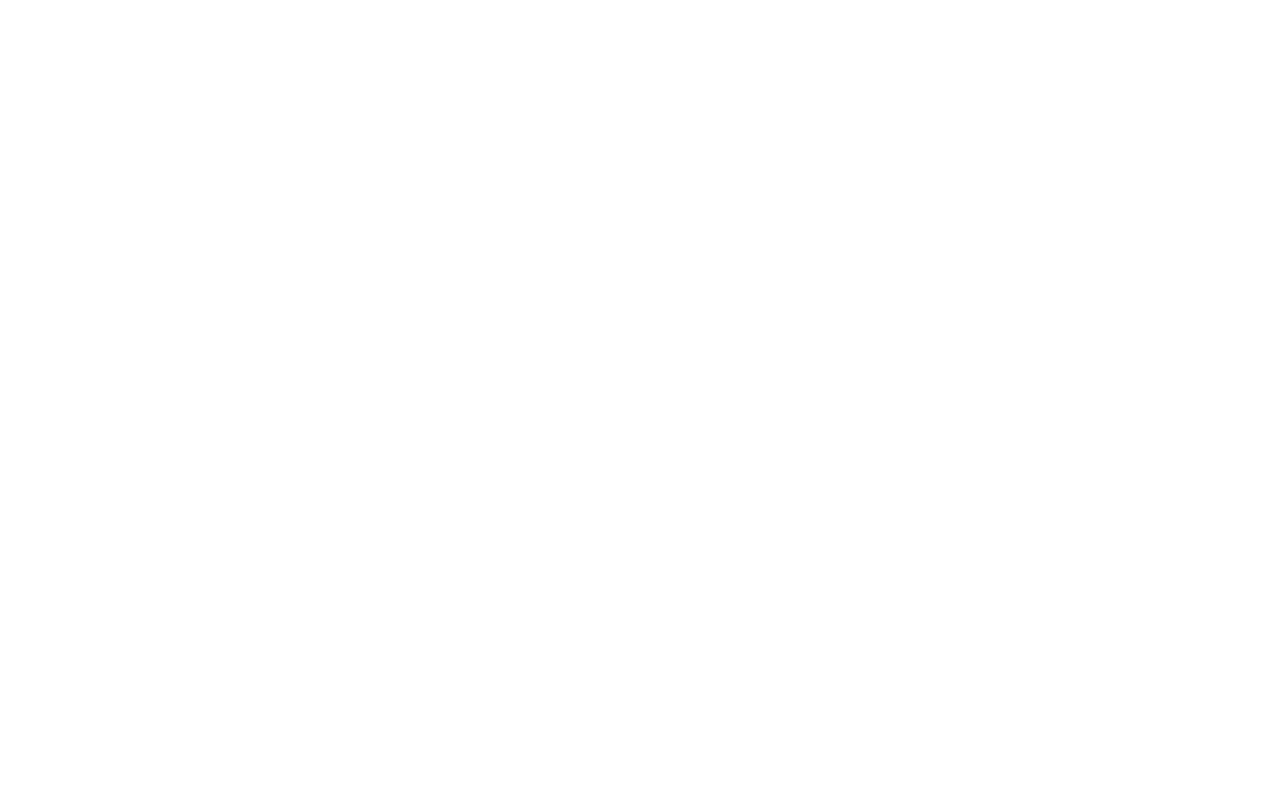
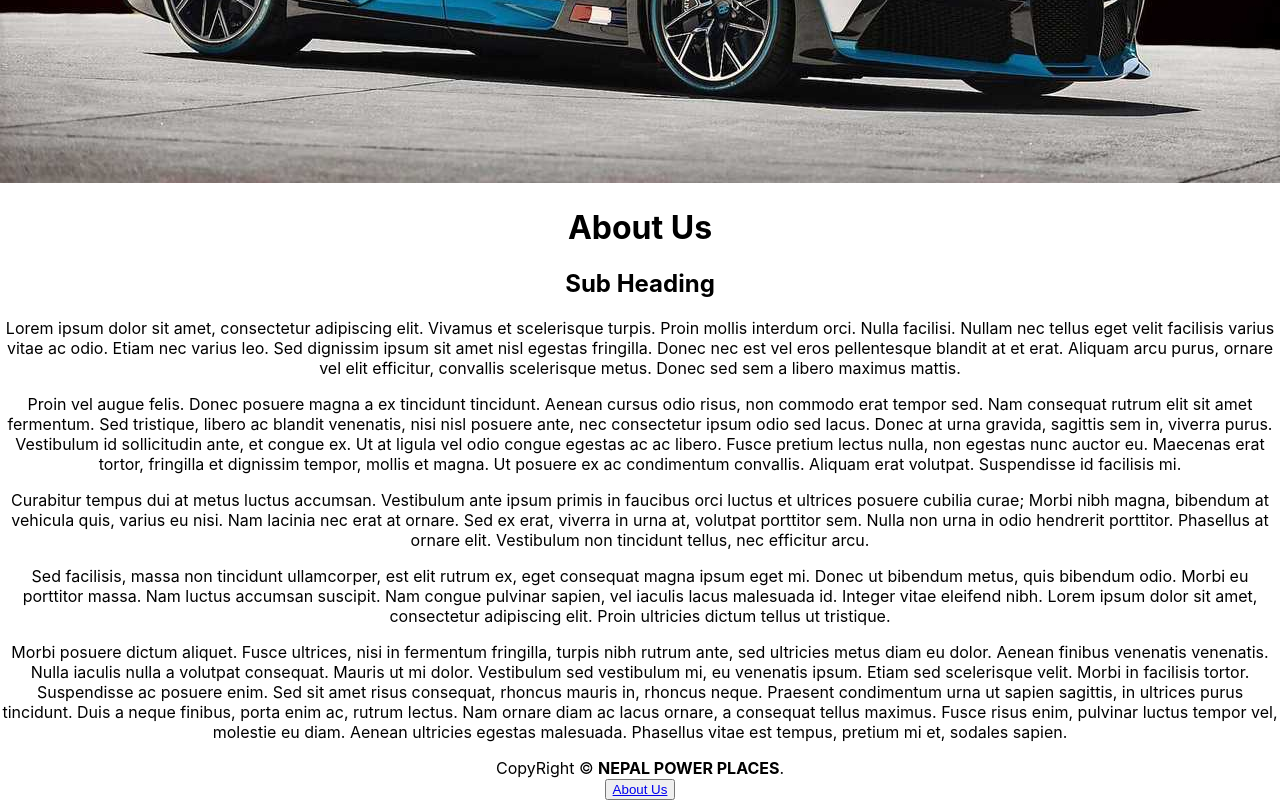
Before and after one commit to Abhaya47/powerplaces_react, a React (Create React App) app: page /aboutus in a window 1280 px wide. Before the commit this address had no page. Shown: the part 619-1419 px from the top of the page. Before the commit the page ends 800 px from the top, so only its background shows below. Built offline with nearby package versions, Linux system fonts and the light colour scheme.

Commit message:
started about me and footer also changed route structure

```diff
--- a/src/App.js
+++ b/src/App.js
@@ -3,6 +3,7 @@
 import Layout from './components/Layout/Layout';
 import HomePage from './pages/HomePage'
 import ContactPage from './pages/ContactPage';
+import AboutUs from './pages/AboutUs';
 
 function App() {
   return (
@@ -12,12 +13,12 @@
       <>
       <Layout>
 
-      <BrowserRouter>
         <Routes>
-        <Route path="/" element={<HomePage/>}/>
+          <Route path="/" element={<HomePage/>}/>
           <Route path="/contact" element={<ContactPage/>}/>
+          <Route path="/aboutus" element={<AboutUs/>}/>
         </Routes>
-    </BrowserRouter>
+
     </Layout>
 
       </>
--- a/src/Footer.js
+++ b/src/Footer.js
@@ -1,7 +1,19 @@
+import { Link } from "react-router-dom";
+
 function Footer(){
     return(
         <>
-            <h1>Footer</h1>
+        <footer>
+            <div className="CopyRight">
+                <>CopyRight © <b>NEPAL POWER PLACES</b>.</>
+            </div>
+            <div className="FooterNav">
+                <nav>
+                <button ><Link to="/aboutus">About Us</Link></button>
+
+                </nav>
+            </div>
+        </footer>
         </>
     );
 }
--- a/src/components/Layout/Layout.js
+++ b/src/components/Layout/Layout.js
@@ -3,11 +3,11 @@
 
 function Layout({children}){
     return(
-        <>
+        <div className="container">
             <Header/>
             {children}
             <Footer/>
-        </>
+        </div>
     );
 }
 
--- a/src/index.js
+++ b/src/index.js
@@ -2,11 +2,15 @@
 import ReactDOM from 'react-dom/client';
 import './index.css';
 import App from './App';
+import { BrowserRouter } from 'react-router-dom'
 
 const root = ReactDOM.createRoot(document.getElementById('root'));
 root.render(
   <React.StrictMode>
-    <App />
+      <BrowserRouter>
+        <App />
+      </BrowserRouter>
+
   </React.StrictMode>
 );
 
--- /dev/null
+++ b/src/pages/AboutUs.js
@@ -0,0 +1,36 @@
+import aboutme from '../assets/aboutme.jpg'
+
+const AboutUs=()=>(
+    <>
+        <div>
+            <img src={aboutme} width="100%"></img>
+    </div>
+        <div>
+            <div className="title">
+                <h1>About Us</h1>
+            </div>
+            <article>
+                <h2>
+                    Sub Heading
+                </h2>
+                <p>
+                    Lorem ipsum dolor sit amet, consectetur adipiscing elit. Vivamus et scelerisque turpis. Proin mollis interdum orci. Nulla facilisi. Nullam nec tellus eget velit facilisis varius vitae ac odio. Etiam nec varius leo. Sed dignissim ipsum sit amet nisl egestas fringilla. Donec nec est vel eros pellentesque blandit at et erat. Aliquam arcu purus, ornare vel elit efficitur, convallis scelerisque metus. Donec sed sem a libero maximus mattis.
+                </p>
+                <p>
+                    Proin vel augue felis. Donec posuere magna a ex tincidunt tincidunt. Aenean cursus odio risus, non commodo erat tempor sed. Nam consequat rutrum elit sit amet fermentum. Sed tristique, libero ac blandit venenatis, nisi nisl posuere ante, nec consectetur ipsum odio sed lacus. Donec at urna gravida, sagittis sem in, viverra purus. Vestibulum id sollicitudin ante, et congue ex. Ut at ligula vel odio congue egestas ac ac libero. Fusce pretium lectus nulla, non egestas nunc auctor eu. Maecenas erat tortor, fringilla et dignissim tempor, mollis et magna. Ut posuere ex ac condimentum convallis. Aliquam erat volutpat. Suspendisse id facilisis mi.
+                </p>
+                <p>
+                    Curabitur tempus dui at metus luctus accumsan. Vestibulum ante ipsum primis in faucibus orci luctus et ultrices posuere cubilia curae; Morbi nibh magna, bibendum at vehicula quis, varius eu nisi. Nam lacinia nec erat at ornare. Sed ex erat, viverra in urna at, volutpat porttitor sem. Nulla non urna in odio hendrerit porttitor. Phasellus at ornare elit. Vestibulum non tincidunt tellus, nec efficitur arcu.
+                </p>
+                <p>
+                    Sed facilisis, massa non tincidunt ullamcorper, est elit rutrum ex, eget consequat magna ipsum eget mi. Donec ut bibendum metus, quis bibendum odio. Morbi eu porttitor massa. Nam luctus accumsan suscipit. Nam congue pulvinar sapien, vel iaculis lacus malesuada id. Integer vitae eleifend nibh. Lorem ipsum dolor sit amet, consectetur adipiscing elit. Proin ultricies dictum tellus ut tristique.
+                </p>
+                <p>
+                    Morbi posuere dictum aliquet. Fusce ultrices, nisi in fermentum fringilla, turpis nibh rutrum ante, sed ultricies metus diam eu dolor. Aenean finibus venenatis venenatis. Nulla iaculis nulla a volutpat consequat. Mauris ut mi dolor. Vestibulum sed vestibulum mi, eu venenatis ipsum. Etiam sed scelerisque velit. Morbi in facilisis tortor. Suspendisse ac posuere enim. Sed sit amet risus consequat, rhoncus mauris in, rhoncus neque. Praesent condimentum urna ut sapien sagittis, in ultrices purus tincidunt. Duis a neque finibus, porta enim ac, rutrum lectus. Nam ornare diam ac lacus ornare, a consequat tellus maximus. Fusce risus enim, pulvinar luctus tempor vel, molestie eu diam. Aenean ultricies egestas malesuada. Phasellus vitae est tempus, pretium mi et, sodales sapien.
+                </p>
+            </article>
+        </div>
+    </>
+);
+
+export default AboutUs;
--- a/src/pages/ContactPage.js
+++ b/src/pages/ContactPage.js
@@ -1,5 +1,5 @@
 const ContactPage=()=>(
-    <>boop</>
+    <>985642352</>
 );
 
 export default ContactPage;
--- a/src/pages/HomePage.js
+++ b/src/pages/HomePage.js
@@ -3,6 +3,7 @@
 const HomePage=()=>{
     return(
         <button ><Link to="/contact">Contact US</Link></button>
+
     );
 }
 
```
Also changed, not shown: src/assets/aboutme.jpg (added).
